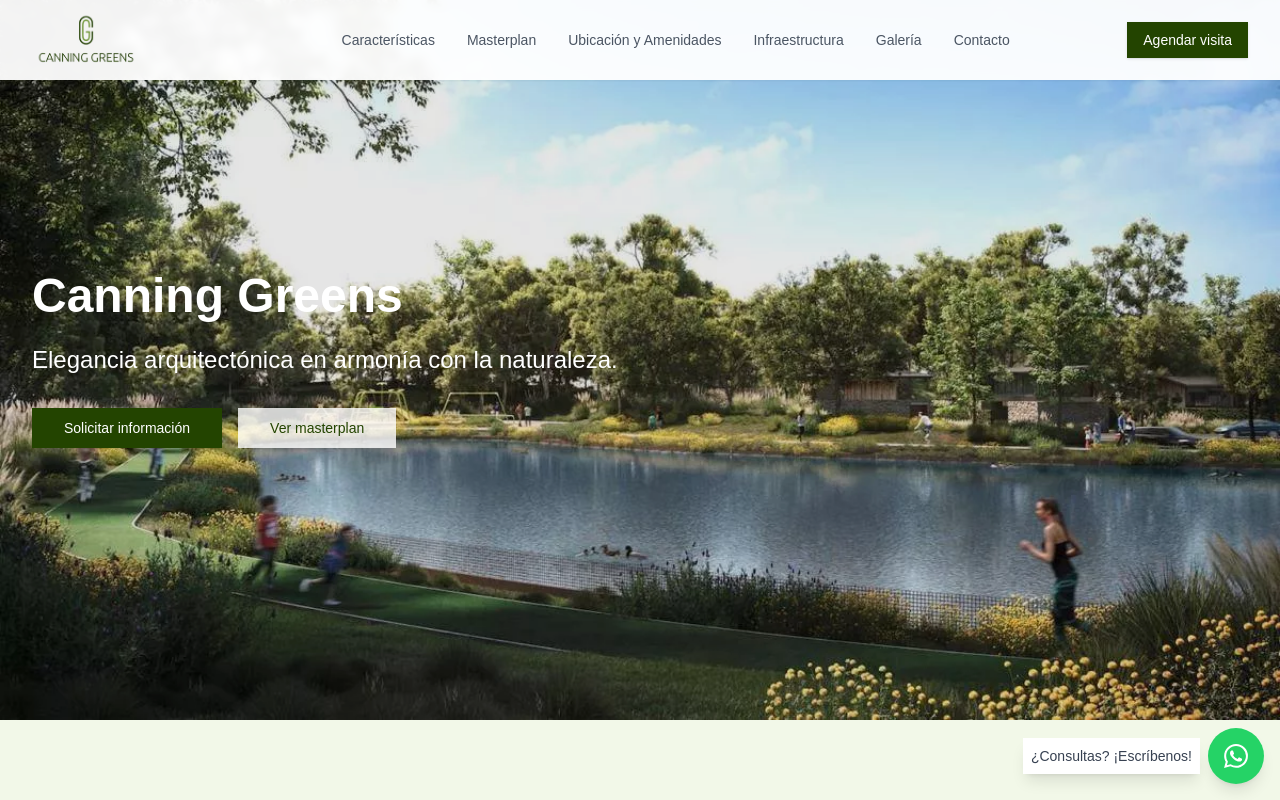
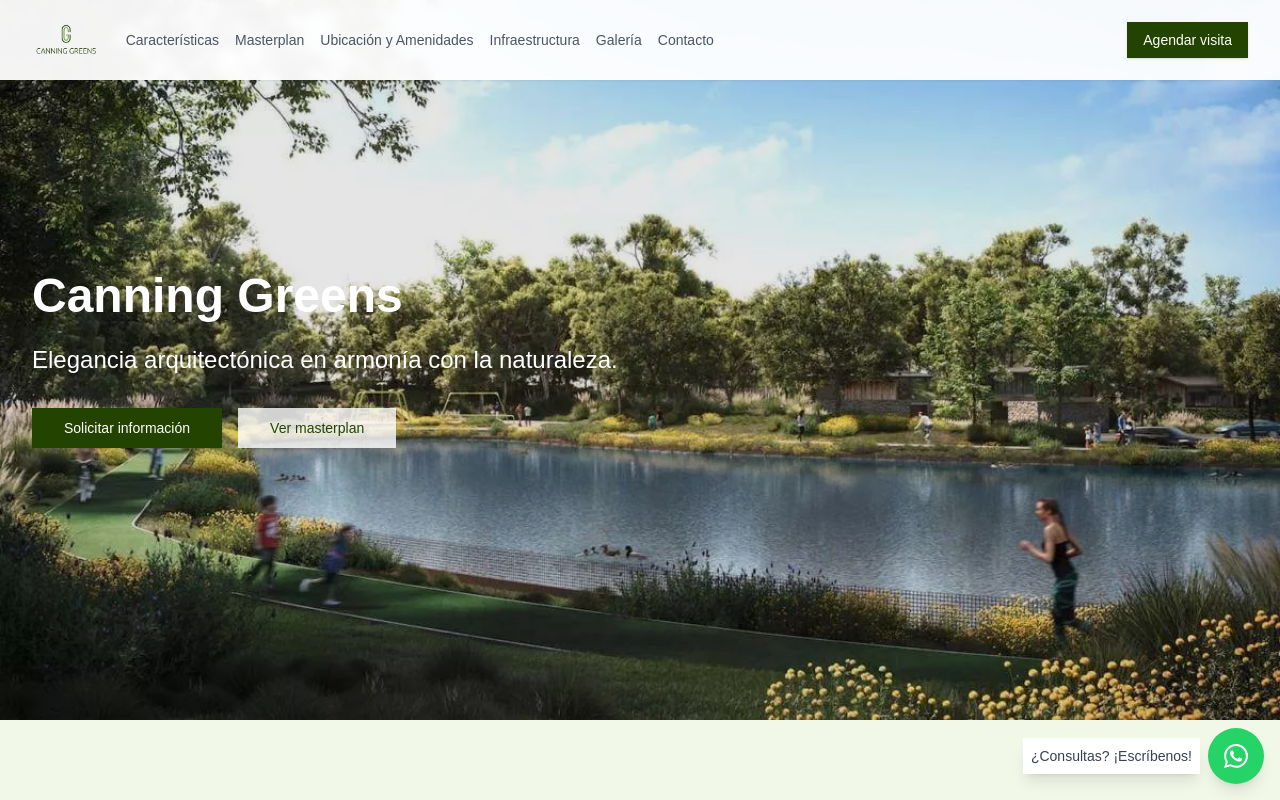
Before and after one commit to peter-ringuelet/Canning-Greens, a Next.js app in the folder canning-greens/: page / in a window 1280 px wide. Shown: the top 800 px of the page. Built offline with nearby package versions, Linux system fonts and the light colour scheme.

Commit message:
header arreglado

```diff
--- a/canning-greens/components/header.tsx
+++ b/canning-greens/components/header.tsx
@@ -32,38 +32,37 @@
     <header className="fixed w-full z-50 bg-white/95 backdrop-blur-sm shadow-sm">
       <div className="max-w-[1400px] mx-auto px-4 lg:px-8">
         <div className="flex items-center justify-between h-20">
-          <div className="flex items-center h-full py-2">
-            <Link href="/" className="relative h-full aspect-[3/1] min-w-[180px]">
+          <div className="flex items-center">
+            <Link href="/" className="flex-shrink-0">
               <Image
                 src="/images/logo.png"
                 alt="Canning Greens Logo"
-                fill
-                className="object-contain object-left"
-                priority
+                width={120}
+                height={40}
+                className="h-10 w-auto"
               />
             </Link>
-          </div>
-          <nav className="hidden lg:flex justify-center flex-1">
-            <ul className="flex justify-center gap-8">
+            <nav className="hidden md:flex ml-6 space-x-4">
               {menuItems.map((item) => (
-                <li key={item.href}>
-                  <a href={item.href} className="text-gray-600 hover:text-[#6A952F] whitespace-nowrap text-sm">
+                <a
+                  key={item.href}
+                  href={item.href}
+                  className="text-sm text-gray-600 hover:text-[#6A952F] whitespace-nowrap"
+                >
                   {item.label}
                 </a>
-                </li>
               ))}
-            </ul>
             </nav>
-          <div className="hidden lg:block">
-            <a href="#contact">
+          </div>
+          <div className="flex items-center">
+            <a href="#contact" className="hidden md:block">
               <Button className="bg-[#234400] text-white hover:bg-[#6A952F] border-none hover:border-none focus:ring-0">
                 Agendar visita
               </Button>
             </a>
-          </div>
             <Sheet open={isOpen} onOpenChange={setIsOpen}>
               <SheetTrigger asChild>
-              <Button variant="outline" size="icon" className="lg:hidden" onClick={toggleMenu}>
+                <Button variant="outline" size="icon" className="md:hidden ml-4" onClick={toggleMenu}>
                   <Menu className="h-6 w-6" />
                   <span className="sr-only">Abrir menú</span>
                 </Button>
@@ -94,6 +93,7 @@
             </Sheet>
           </div>
         </div>
+      </div>
     </header>
   )
 }
```
Lines whose indentation alone changed are shown as unchanged.
